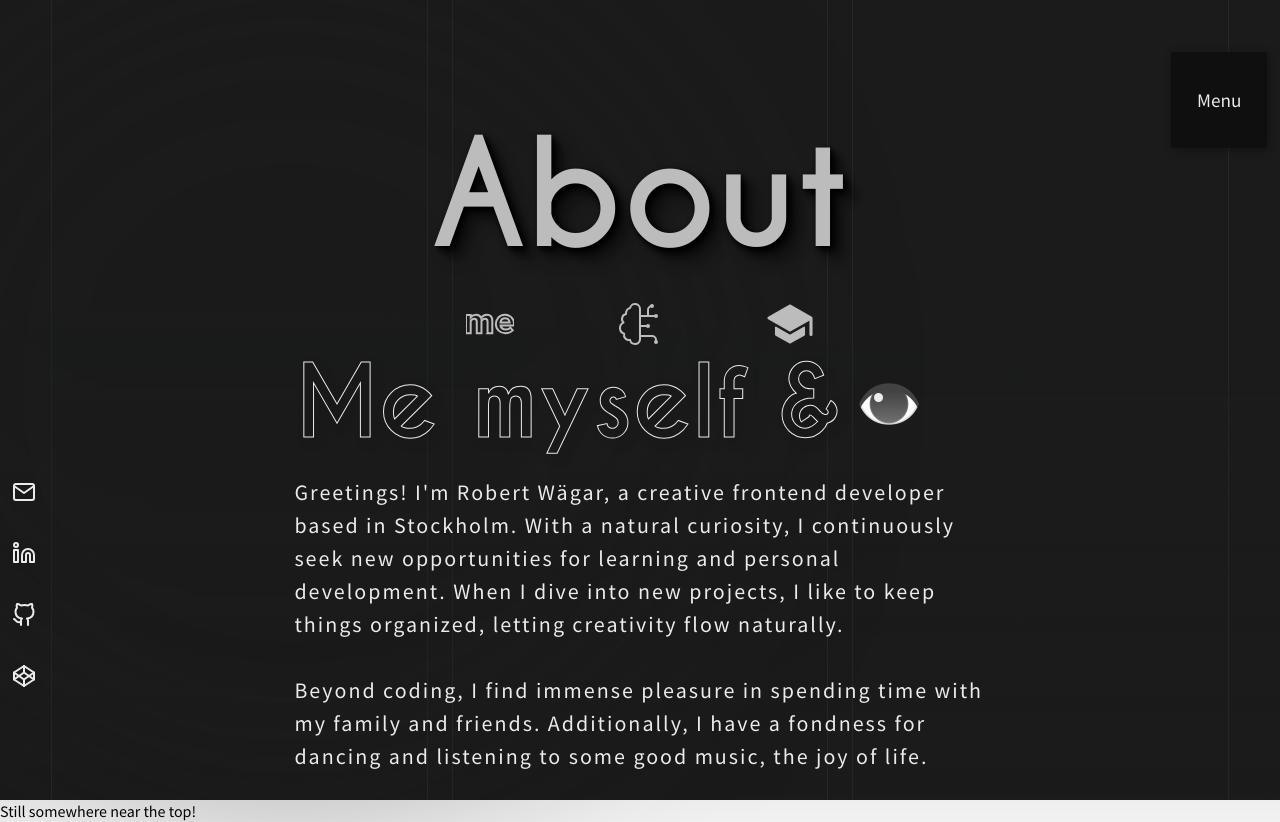
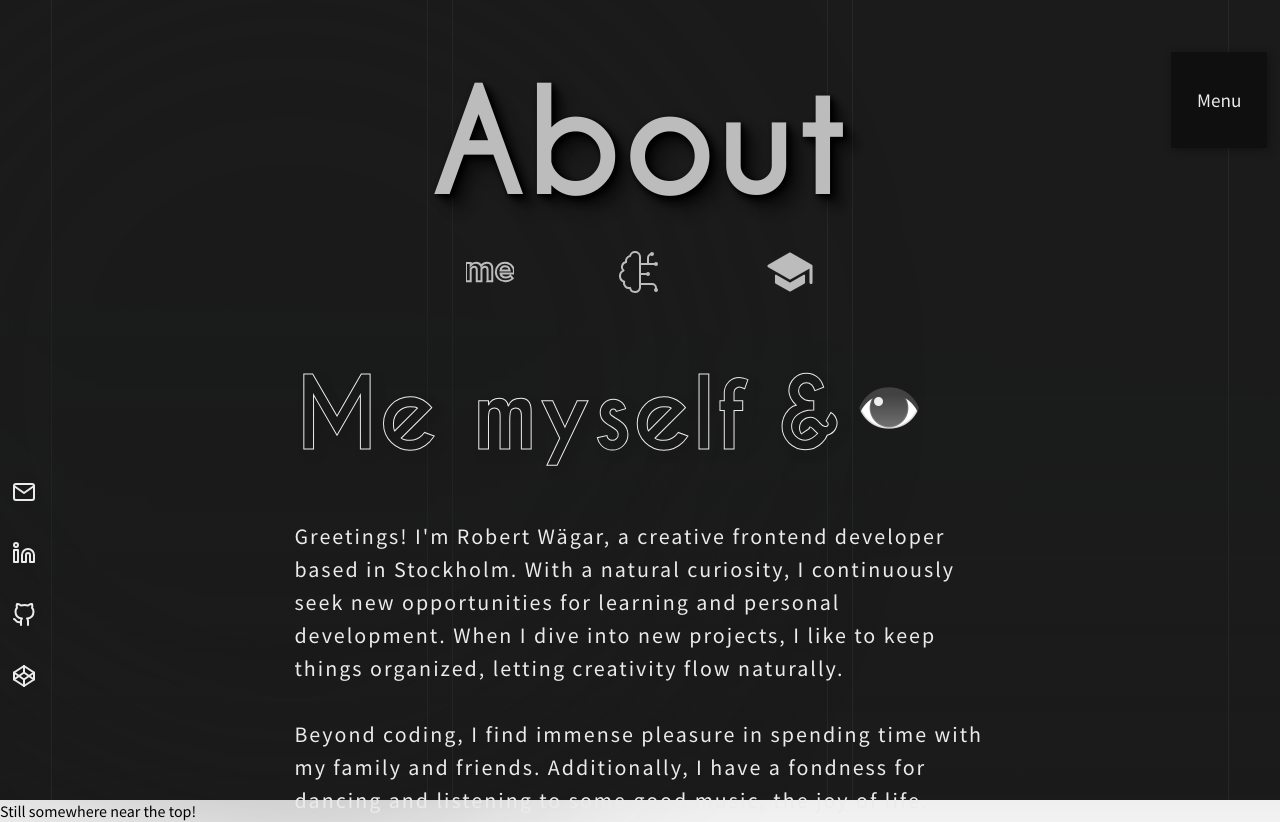
Before and after one commit to robonexx/robertwagar2024, a React (Vite) app: page /about in a window 1280 px wide. Built offline with nearby package versions, Linux system fonts and the light colour scheme; a web font is replaced by a local one.

Commit message:
about queries

```diff
--- a/src/pages/about/_components/aboutme/aboutme.module.scss
+++ b/src/pages/about/_components/aboutme/aboutme.module.scss
@@ -6,13 +6,19 @@
   font-size: $font-size-m;
 
   @media (min-width: 960px) {
-    margin: 2rem 0;
+    padding-bottom: 4rem;
+    width: 70%;
+    align-self: center;
+  }
+
+  @media (min-width: 1200px) {
     padding-bottom: 4rem;
     width: 60%;
     align-self: center;
   }
 
   div {
+    margin: 2rem 0 1rem;
     display: flex;
     align-items: center;
 
--- a/src/pages/about/about.module.scss
+++ b/src/pages/about/about.module.scss
@@ -1,31 +1,32 @@
 @use '../../styles/base/' as *;
 .about {
   width: 100%;
-  height: 100vh;
+  height: 100%;
   margin: 0 auto;
   padding: 0;
   display: flex;
   flex-direction: column;
 
   @media (min-width: 960px) {
+    height: 100vh;
     align-items: center;
-   justify-content: center;
+    justify-content: center;
   }
 
     .top_section {
-      margin-top: 5rem;
+      margin-top: 15vh;
       padding: 0 2rem;
       height: 20vh;
 
-      @media (min-width: 768px) {
-           margin-top: 15rem;
+      @media (min-width: 960px) {
+       margin-top: 25vh;
       }
       }
 
       .section {
         position: relative;
-        margin: 0 auto 0;
-        padding-bottom: 2rem;
+        margin: 2rem auto;
+        height: 100%;
         max-width: 90%;
         display: flex;
         flex-direction: column;
@@ -33,7 +34,7 @@
         justify-content: space-around;
 
         @media (min-width: 960px) {
-          margin: 2rem auto 0;
+          margin: 4rem auto 0;
           padding-bottom: 4rem;
         }
       }
```
